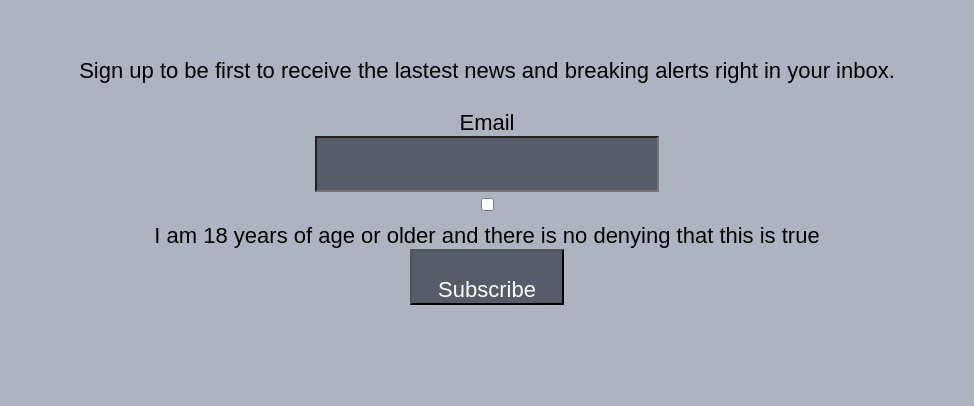
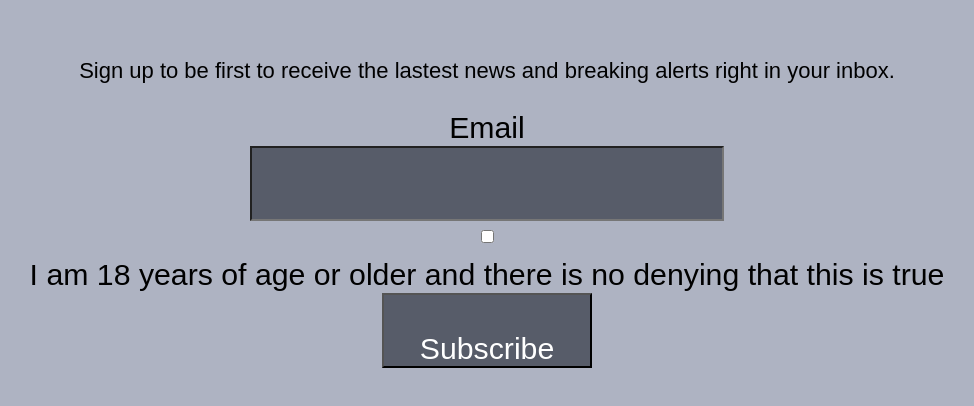
Before and after one commit to jgarci21/itmd362-lab3, a plain HTML site: page index.html in a window 1280 px wide. Shown: the part 150-556 px from the top of the page, without its empty margins (153-1127 px from the left). Drawn offline with nearby package versions, Linux system fonts and the light colour scheme.

Commit message:
I have set the font for the submit button and email. I also set the alignment and height for the three input values.

```diff
--- a/css/screen.css
+++ b/css/screen.css
@@ -237,4 +237,25 @@ input{
 
 /* ===== MODULAR STYLES ===== */
 
+#input-age-verification{
+  font-size: 1.375em; /* 22px */
+  line-height: 1.182em; /* 26px / ~ 120% */
+  text-align: center;
+}
+
+#input-email{
+  font-family: 'volkhov',sans-serif;
+  font-size: 1.375em; /* 22px */
+  line-height: 1.182em; /* 26px / ~ 120% */
+  text-align: center;
+}
+
+#input-submit{
+  font-family: 'francois one',sans-serif;
+  font-size: 1.375em; /* 22px */
+  line-height: 1.182em; /* 26px / ~ 120% */
+  text-align: center;
+}
+
+
 /* ===== STATE STYLES ======= */
```
